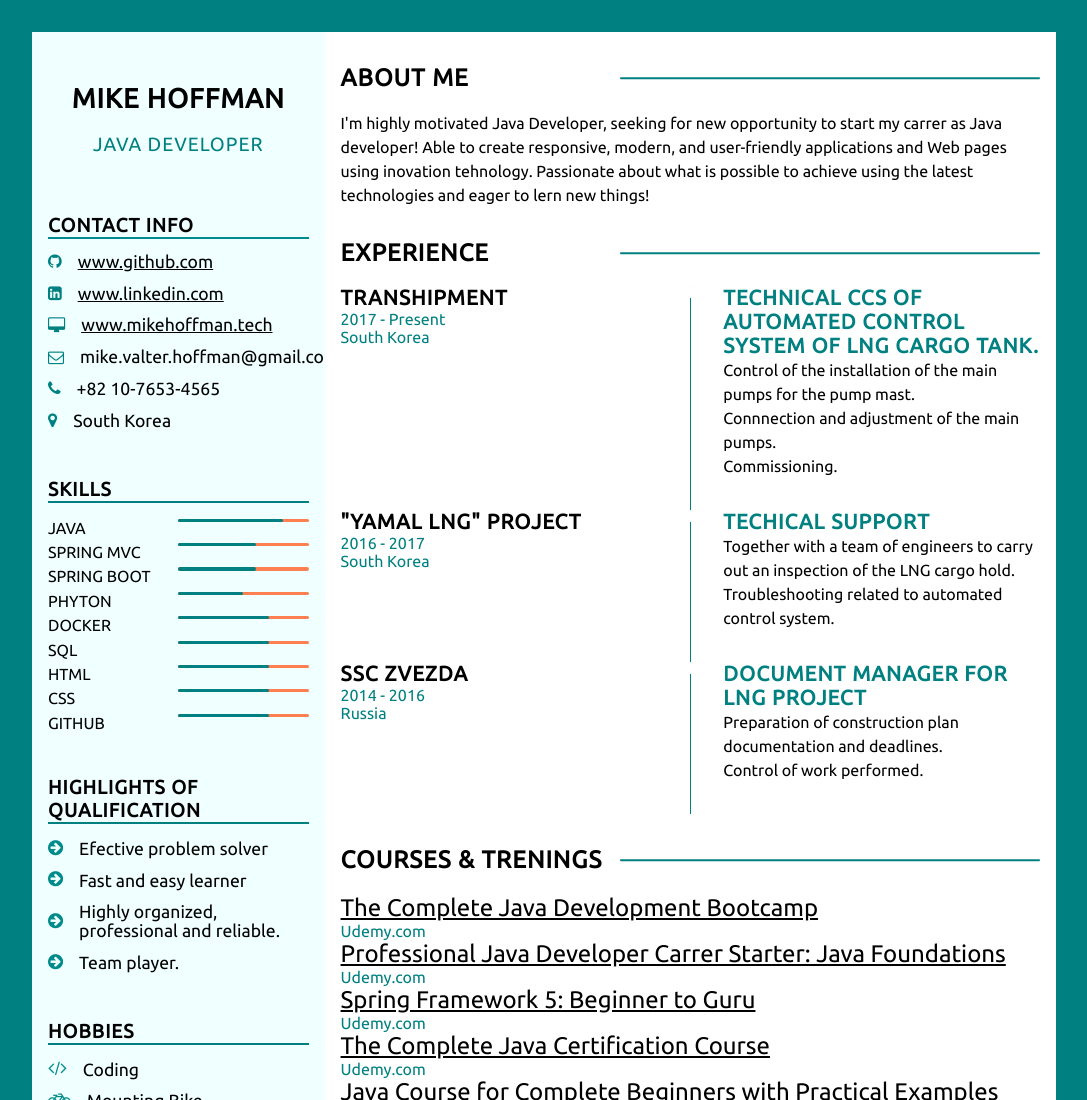
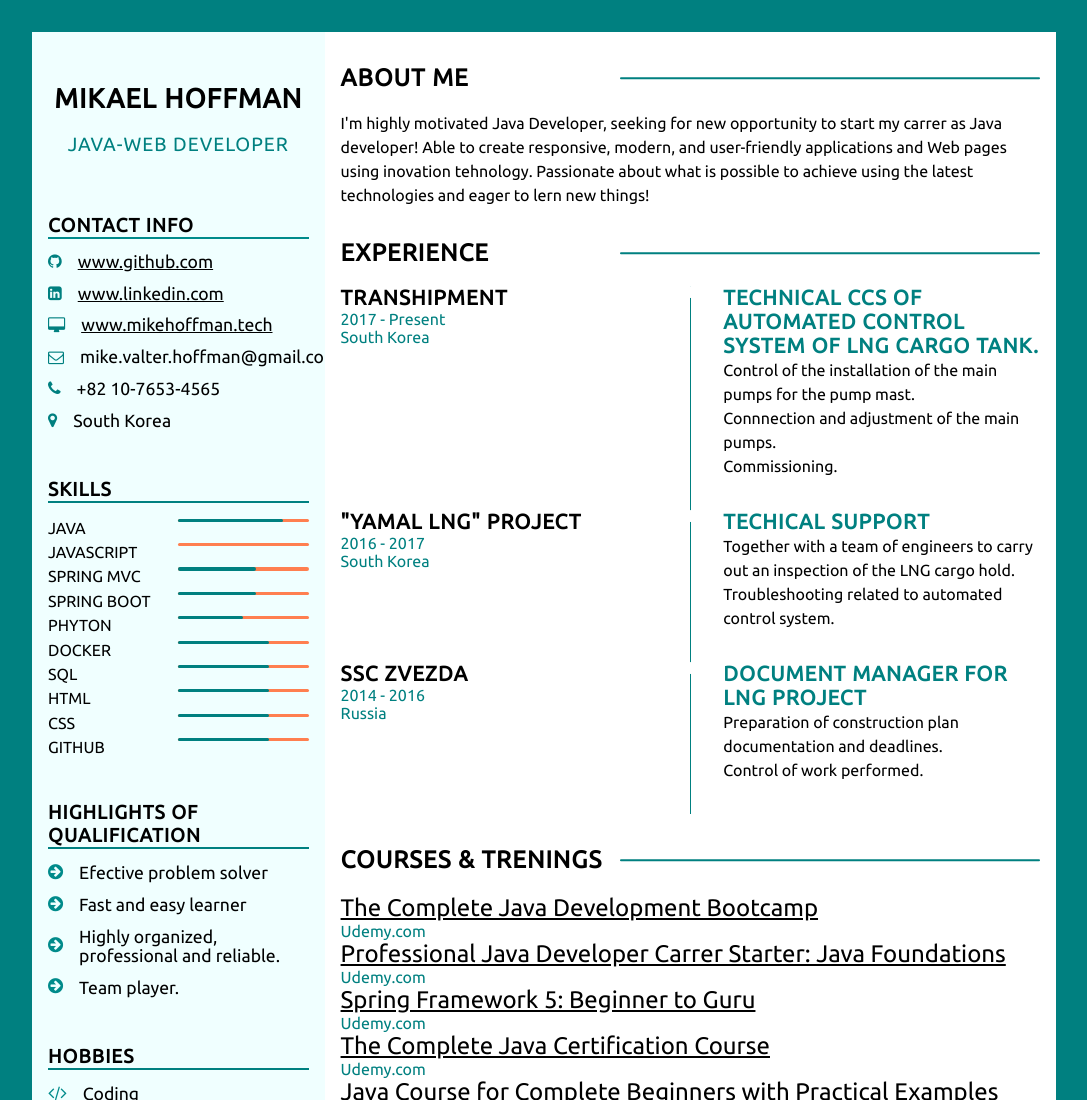
Before and after one commit to HoffmanMV/CV, a plain HTML site: page index.html in a window 1280 px wide. Shown: the top 1100 px of the page, without its empty margins (96-1183 px from the left). Drawn offline with Linux system fonts and the light colour scheme.

Commit message:
Update index.html

```diff
--- a/index.html
+++ b/index.html
@@ -20,8 +20,8 @@
     <section class="left-section">
         <div class="left-content">
           <div class="profile">
-            <h2 class="name">Mike Hoffman</h2>
-            <p class="career">Java Developer</p>
+            <h2 class="name">Mikael Hoffman</h2>
+            <p class="career">Java-Web Developer</p>
           </div>
           <div class="contact-info">
             <h3 class="main-title">Contact Info</h3>
@@ -59,6 +59,12 @@
                 <p class="skill-title">Java</p>
                 <div class="progress-bar">
                   <div class="progress java-proress"></div>
+                </div>
+              </li>
+              <li>
+                <p class="skill-title">JavaScript</p>
+                <div class="progress-bar">
+                  <div class="progress javaScript-proress"></div>
                 </div>
               </li>
               <li>
```
